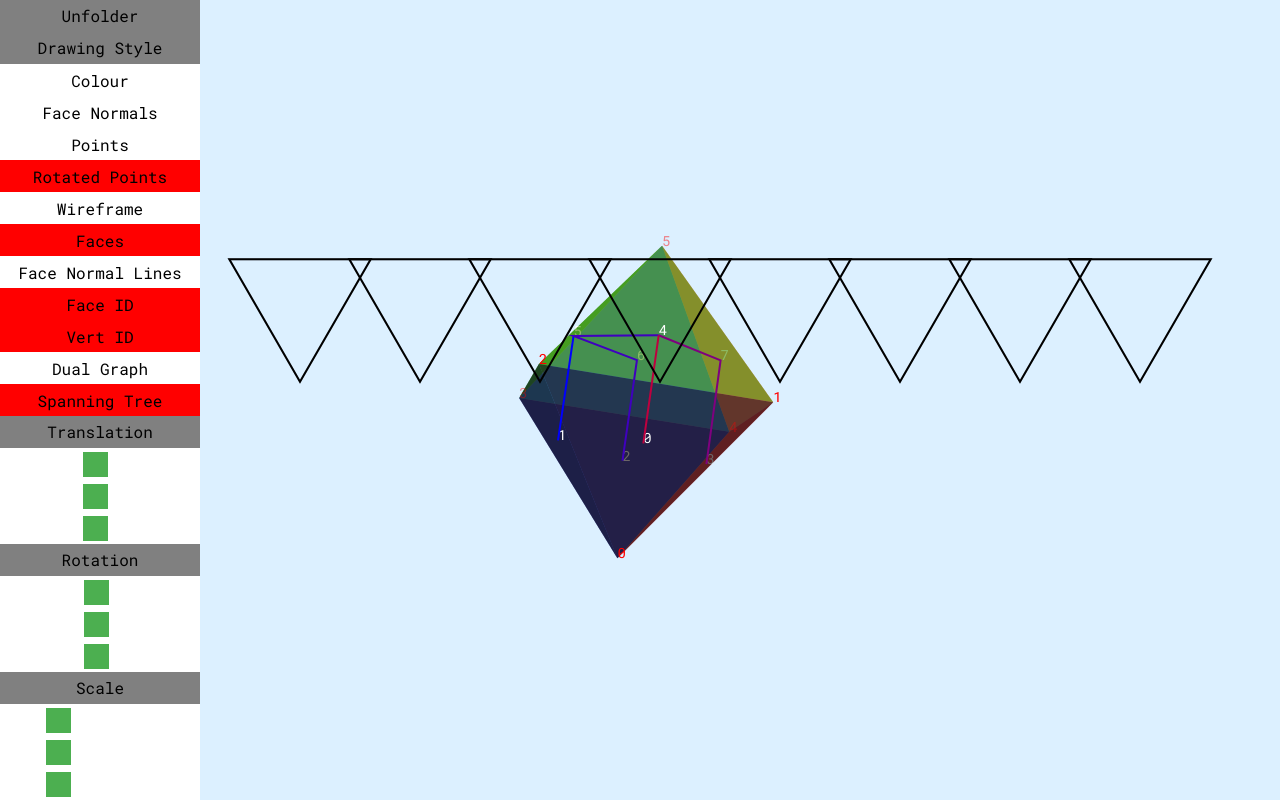
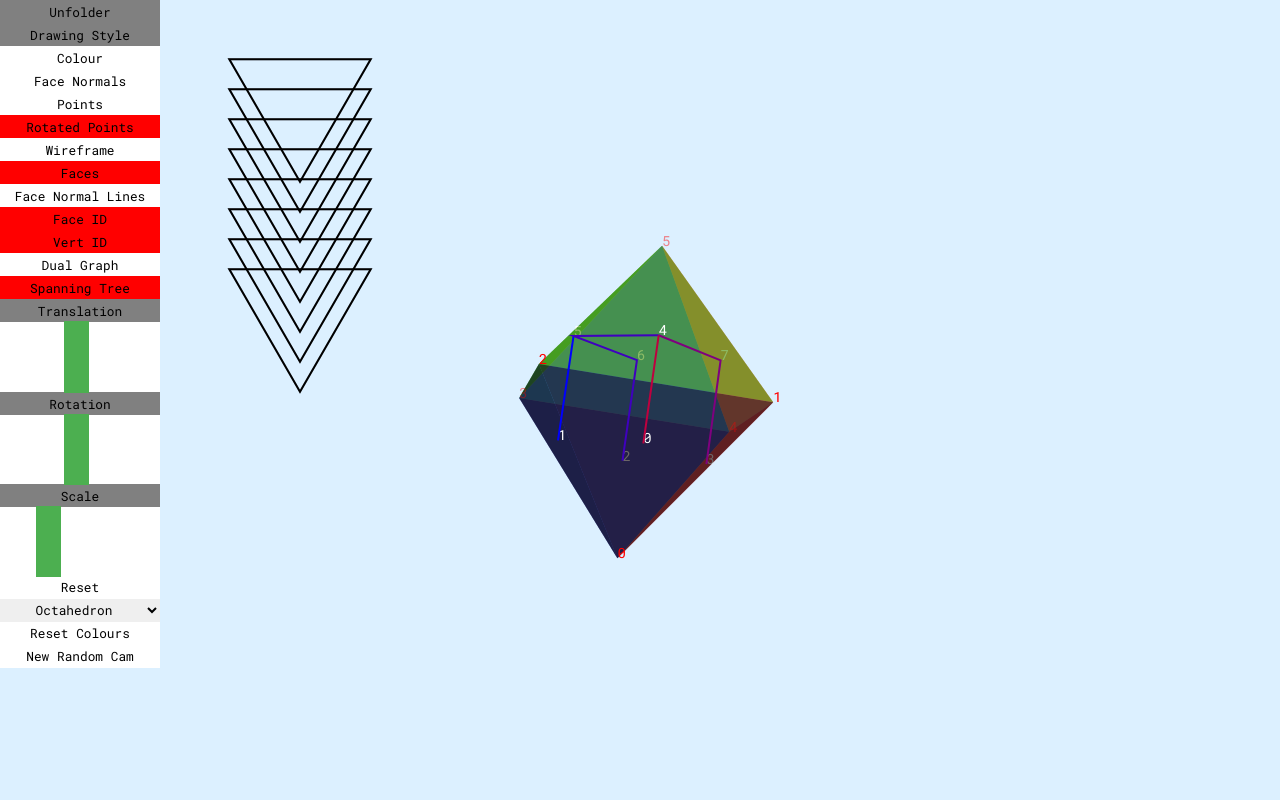
Before and after one commit to joshmurr/js_3d_engine, a plain HTML site: page unfolder/unfolder.html in a window 1280 px wide. Drawn offline with Linux system fonts and the light colour scheme.

Commit message:
Organising Net Struggles

```diff
--- a/css/styles.css
+++ b/css/styles.css
@@ -116,7 +116,7 @@ button.selected{
 }
 
 /* Laptop */
-@media screen and (min-width: 800px) {
+@media screen and (min-width: 600px) {
     #menu * {
         display: block;
         height: 1.8em;
@@ -125,7 +125,7 @@ button.selected{
 }
 
 /* Big Screen */
-@media screen and (min-width: 1280px) {
+@media screen and (min-width: 1400px) {
     #menu * {
         height: 2em;
         font-size: 1em;
--- a/js/mesh/mesh.js
+++ b/js/mesh/mesh.js
@@ -461,150 +461,24 @@ export default class Mesh{
     }
 
     create2dCoordsFromFaces(){
-        // console.warn("TEST");
-        // let p = new Vec3(1, 7, -3);
-        // let O = new Vec3(-1,3,1);
-        // O.normalize();
-        // let n = O.getCopy();
-        // let e1 = new Vec3(1/(Math.SQRT2), 0, 1/Math.SQRT2);
-        // let e2 = new Vec3(-3/Math.sqrt(22), -2/Math.sqrt(22), 3/Math.sqrt(22));
-        // let pO = p.getSubtract(O);
-        // let t1 = e1.dot(pO);
-        // let t2 = e2.dot(pO);
-        // console.log("O", O, "e1", e1, "e2", e2);
-        // console.log(n.dot(e1), n.dot(e2), e1.dot(e2));
-        // console.log("t1", t1, "t2", t2);
-        // console.warn("END TEST");
-        /*
-            let p0 = this.verts[this.faces[i][0]];
-            let p1 = this.verts[this.faces[i][1]];
-            let p2 = this.verts[this.faces[i][2]];
-
-            let p0subp1 = p1.getSubtract(p0);
-            let p2subp0 = p2.getSubtract(p0);
-
-            let norm = p0subp1.cross(p2subp0);
-            norm.normalize();
-            norms.push(norm);
-        */
-
         for(let i=0; i<this._indices_sorted.length; i++){
             let index = this._indices_sorted[i];
             let face = this._faces[index];
-            console.log(face);
 
             let p0 = this._verts[face[0]].getCopy();
             let p1 = this._verts[face[1]].getCopy();
             let p2 = this._verts[face[face.length-1]].getCopy();
-
-            console.log(p0, p1, p2);
-//
-            // let v = p1.getSubtract(p0);
-            // v.normalize();
-            // let d = p2.getSubtract(p0);
-            // d.normalize();
-            // let t = v.dot(d);// / (v.length * d.length);
-            // let b = d.getMultiply(t);
-            // let p = p0.getAdd(b);
 
             let loc0 = p0.getCopy();
             let locX = p1.getSubtract(loc0);
 
             let tmp = p2.getSubtract(loc0);
             let n = locX.cross(tmp);
-            // p.add(O);
-
-            // tmp.normalize();
-            // n.normalize();
             let locY = n.cross(locX);
-
-
 
             locX.normalize();
             locY.normalize();
-
-            // locX.round();
-            // locY.round();
-            // n.round();
-
-
-
-            // let n = d.cross(e2);
-
-
-            // let e1 = d;
-            // let e2 = p1.getAdd(p);
-            // e2.normalize();
-
-
-            // console.log(face);
-            // let normal = this._norms[index];
-            // let centroid = this._centroids[index];
-
-            // let O = this._verts[face[0]].getVec3();   // Origin = first point on face
-            // let p1 = this._verts[face[1]].getVec3();
-            // let e1 = this._verts[face[face.length-1]].getVec3();
-            // // let e1 = p2.getSubtract(O);//.getCopy();
-            // // e1.normalize();
-            // // let v1 = p1.getSubtract(O); // Hypotenuse
-            // // v1.normalize();
-            // // v1.printProps();
-//
-            // let len_v1 = p1.length;
-            // let cosTheta = p1.dot(e1) / (e1.length * len_v1)
-            // let scale = len_v1 * cosTheta;
-            // // console.log(scale);
-            // let b = O.getMultiply(scale);
-            // let _p1 = p1.getSubtract(b);
-            // let e2 = _p1.getSubtract(O);
-            // let len_c = c.length;
-            // c.normalize();
-
-            // b.printProps();
-            // let B = O.getCopy();
-            // B.add(b);
-
-            // let e2 = O.getM(c);
-            // let e2 = O.getCopy();
-            // e2.add(c);
-
-            // console.log("O", O, "p1", p1, "p2", p2, "e1", e1);
-            // O.normalize();
-            // let n = O.getCopy();
-            // n.normalize();
-            // Axis along base of polygon
-            // let e1 = this._verts[face[face.length-1]].getVec3().getSubtract(O);//.getCopy();
-
-            // let v1 = p1.getSubtract(O); // Hypotenuse
-
-
-            // let p1 = this._verts[face[1]].getCopy();
-            // let len_p1 = p1.length;
-            // let cosTheta = O.dot(p1) / (O.length * len_p1)
-            // let scale = len_p1 * cosTheta;
-            // let b = e1.getMultiply(scale);
-
-            // let c = p1.getSubtract(B);
-            // c.normalize();
-            // let e2 = O.getMultiply(
-
-            // console.log(p1, b);
-            // let e2 = c.getSubtract(b);
-            // console.log(_e2);
-            // let e2 = _e2.getSubtract(O);
-            // e2.normalize();
-            // console.log("e1", e1, "e2", e2,  "b", b, "cosTheta", cosTheta);
-
-            // let n = e2.cross(e1);
-
-
-            // e1.normalize();
-            // let e2 = n.cross(e1);//this._verts[face[face.length-1]].getCopy();
-            // e2.normalize();
-            // let e1 = e2.cross(n);
             let face2d = [];
-            // console.log("O", O, "n", n, "e1", e1, "e2", e2);
-            console.log(n.dot(locX), n.dot(locY), locX.dot(locY)); // ( 0, 0, 0 )
             for(let i=0; i<face.length; i++){
                 let p_minus_O = this._verts[face[i]].getCopy();
                 p_minus_O.getSubtract(loc0);
@@ -612,11 +486,70 @@ export default class Mesh{
                 let t2 = locY.dot(p_minus_O);
                 face2d.push([t1,t2]);
             }
-            this._faces_2d.push(face2d);
-
+            this._faces_2d[index] = face2d;
         }
-        console.log(this._faces_2d);
     }
 
+    layoutNet(){
+        console.log(this._dualGraph);
+        console.log(this._dualGraph_sorted);
+        console.log(this._spanningTree);
 
+        let net = [];
+
+        let root = null;
+        for(let i=0; i<this._spanningTree.length; i++){
+            let branch = this._spanningTree[i];
+            let netBranch = [];
+            if(!root) root = branch[0]; // Set root to first arbitrary face in Spanning Tree.
+            let flat_tree = [];
+
+            for(let k=0; k<branch.length; k++){
+                let face = branch[k];
+
+                if(face === root) {
+                    netBranch[0] = this._faces_2d[face].slice();
+                    // console.log("netBranch", netBranch);
+                    continue;
+                } else {
+                    let previousFace = branch[k-1] || root;
+                    // console.log("branch", branch, "face", face, "previousFace", previousFace);
+
+                    let joiningEdge = [];
+                    for(let l=0; l<this._faces[face].length; l++){
+                        let currentVert = this._faces[face][l];
+                        // Look at every vertex in the other face...
+                        for(let m=0; m<this._faces[previousFace].length; m++){
+                            let otherVert = this._faces[previousFace][m];
+                            if(currentVert == otherVert) joiningEdge.push(l);
+                        }
+                    }
+                    // Rotate and then Translate Face
+                    console.log("netBranch", netBranch);
+
+                    let origin = this._faces_2d[previousFace][joiningEdge[0]]; // First vertex of prev joining edge
+                    console.log("origin", origin);
+                    let rotation = Math.atan2(this._faces_2d[face][1], this._faces_2d[face][0]);
+
+                    let updated_face = this._faces_2d[face].slice();
+                    for(let l=0; l<updated_face.length; l++){
+                        let vertex = updated_face[l];
+                        // for(let m=0; m<vertex.length; m++){
+                        // vertex[0] -= origin[0];
+                        // vertex[1] -= origin[1];
+                        // let tmp_x = vertex[0];
+                        // let tmp_y = vertex[1];
+                        // vertex[0] = tmp_x*Math.cos(rotation)-tmp_y*Math.sin(rotation);
+                        // vertex[1] = tmp_x*Math.cos(rotation)+tmp_y*Math.sin(rotation);
+                        // vertex[0] += origin[0];
+                        // vertex[1] += origin[1];
+                        // updated_face.push(vertex);
+                    }
+                    console.log("updated_face", updated_face);
+                    netBranch.push(updated_face);
+                }
+
+            }
+        }
+    }
 }
--- a/js/render/renderer.js
+++ b/js/render/renderer.js
@@ -553,9 +553,9 @@ export default class Renderer{
                 xScreen = screen[0]*scale;
                 yScreen = screen[1]*scale;
                 xScreen += 300;
-                yScreen += 300;
-                xScreen += i*120;
-                // yScreen += 300;
+                yScreen += 100;
+                // xScreen += i*120;
+                yScreen += i*30;
                 // console.log(xScreen, yScreen);
                 this.ctx.lineTo(xScreen, yScreen);
             }
--- a/unfolder/unfolder.js
+++ b/unfolder/unfolder.js
@@ -87,16 +87,11 @@ for(let mesh in meshes){
 // icosahedron.sortDualGraphByAngleBetweenFaces();
 
 octahedron.create2dCoordsFromFaces();
-cube.create2dCoordsFromFaces();
-icosahedron.create2dCoordsFromFaces();
-torus.create2dCoordsFromFaces();
-// icosahedron.flatten();
-// console.log(icosahedron.dualGraph);
-// icosahedron.createSpanningTree();
-// irregularOctahedron.createSpanningTree();
-// irregularOctahedron.flatten();
-// cube.flatten();
-// torus.flatten();
+octahedron.layoutNet();
+// cube.create2dCoordsFromFaces();
+// icosahedron.create2dCoordsFromFaces();
+// torus.create2dCoordsFromFaces();
+// irregularOctahedron.create2dCoordsFromFaces();
 
 function draw(){
     renderer.render();
```
